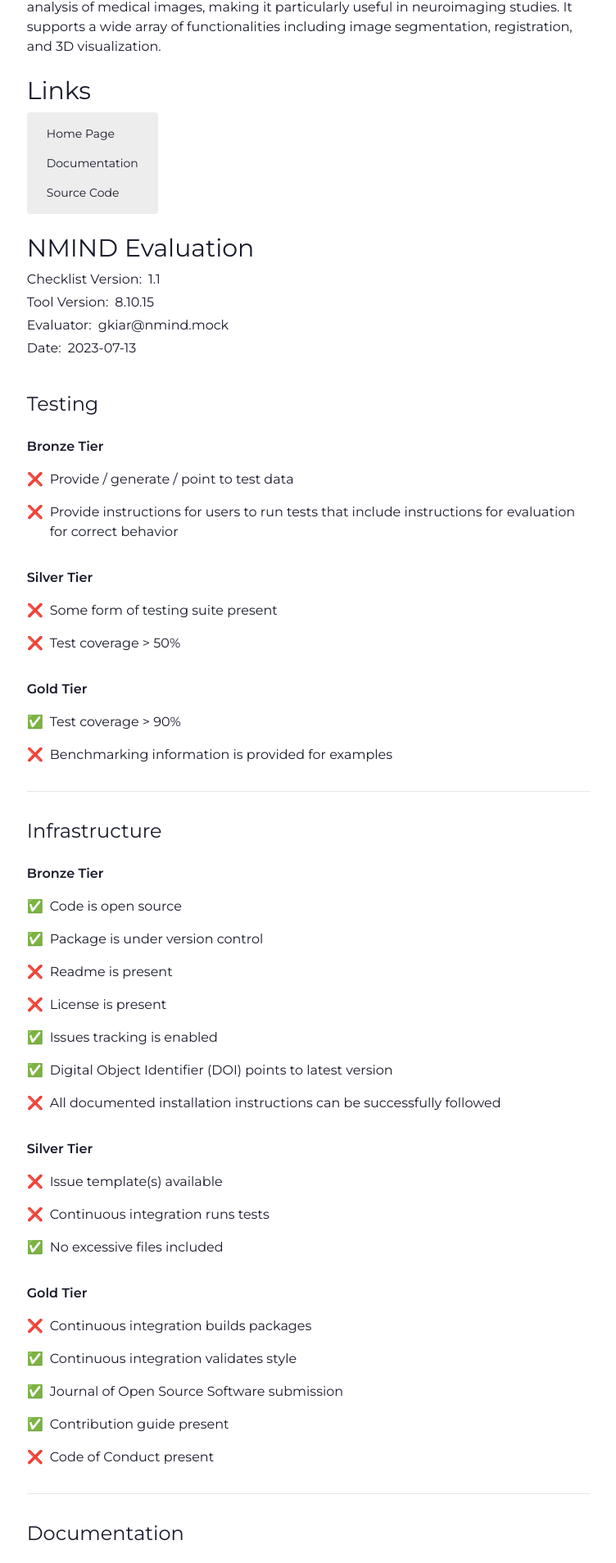
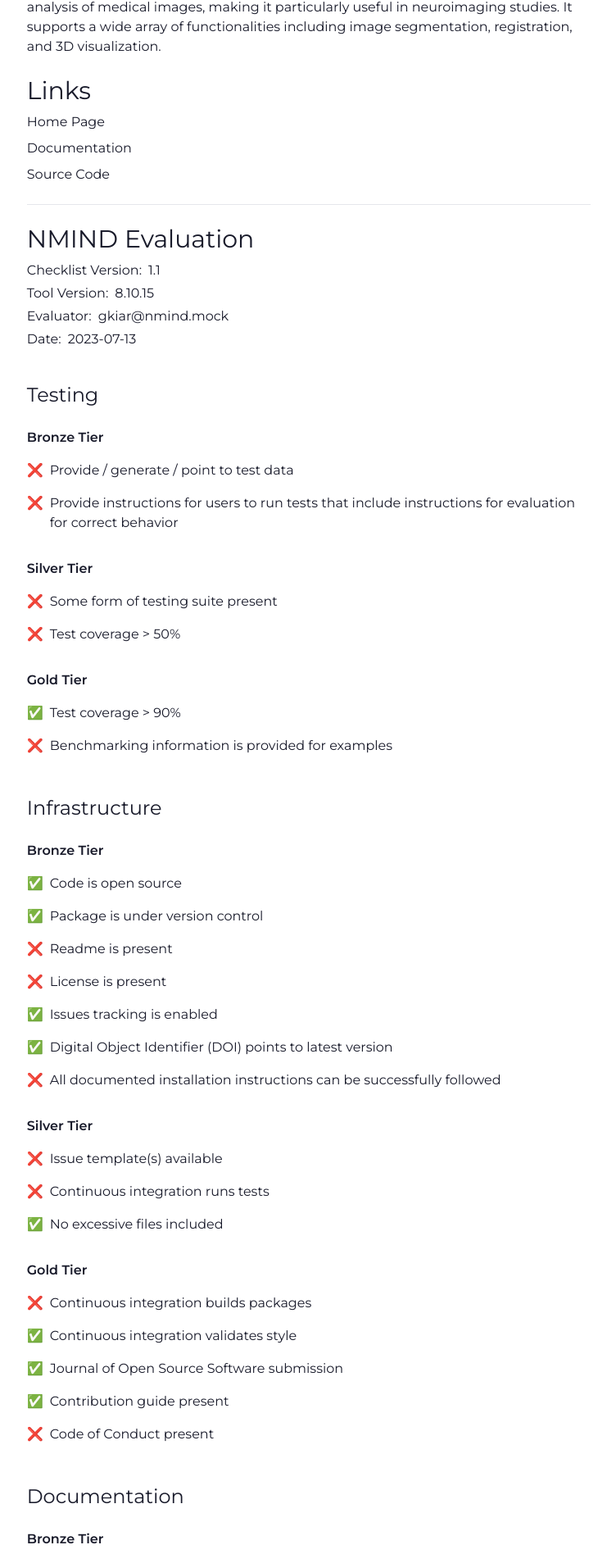
Before and after one commit to nmind/proceedings, a SvelteKit app: page /libraries/3d-slicer in a window 1280 px wide. Shown: the part 395-2302 px from the top of the page at 82% size, without its empty margins (263-1015 px from the left). Built offline with nearby package versions, Linux system fonts and the light colour scheme.

Commit message:
update detail-page, esp. link styles

```diff
--- a/src/lib/components/EvaluationDetail.svelte
+++ b/src/lib/components/EvaluationDetail.svelte
@@ -41,8 +41,7 @@
 		<EvaluationItem prompt={evaluationItem.prompt} value={evaluationItem.value} />
 	{/each}
 
-	<hr class="my-8" />
-	<h3 class="text-lg lg:text-xl xl:text-2xl">Infrastructure</h3>
+	<h3 class="text-lg lg:text-xl xl:text-2xl mt-12">Infrastructure</h3>
 	<h4 class="font-semibold mt-6">Bronze Tier</h4>
 	{#each mungeChecklistSectionTier(evaluation.checklist.infrastructure.bronze, Number(evaluation.checklistVersion)) as evaluationItem (evaluationItem.prompt)}
 		<EvaluationItem prompt={evaluationItem.prompt} value={evaluationItem.value} />
@@ -56,8 +55,7 @@
 		<EvaluationItem prompt={evaluationItem.prompt} value={evaluationItem.value} />
 	{/each}
 
-	<hr class="my-8" />
-	<h3 class="text-lg lg:text-xl xl:text-2xl">Documentation</h3>
+	<h3 class="text-lg lg:text-xl xl:text-2xl mt-12">Documentation</h3>
 	<h4 class="font-semibold mt-6">Bronze Tier</h4>
 	{#each mungeChecklistSectionTier(evaluation.checklist.documentation.bronze, Number(evaluation.checklistVersion)) as evaluationItem (evaluationItem.prompt)}
 		<EvaluationItem prompt={evaluationItem.prompt} value={evaluationItem.value} />
--- a/src/routes/libraries/[slug]/+page.svelte
+++ b/src/routes/libraries/[slug]/+page.svelte
@@ -29,7 +29,7 @@
 		<p class="pt-6">{data?.description}</p>
 
 		{#if data?.tags?.length > 0}
-			<h2 class="text-xl lg:text-2xl xl:text-3xl pt-6 pb-2">Metadata</h2>
+			<h2 class="text-xl lg:text-2xl xl:text-3xl pt-6 pb-4">Tags</h2>
 			<div class="flex flex-row flex-wrap gap-4">
 				{#each data?.tags as tag (tag)}
 					<div class="badge badge-primary badge-outline hyphens-none">{tag}</div>
@@ -38,10 +38,15 @@
 		{/if}
 
 		<h2 class="text-xl lg:text-2xl xl:text-3xl pt-6 pb-2">Links</h2>
-		<ul class="menu menu-md bg-base-200 w-fit rounded-box">
+		<ul class="mb-6">
 			{#each data?.urls as url (url)}
-				<li>
-					<a href={`https://${url.href}/`} target="_blank" rel="noopener noreferrer">
+				<li class="mb-2">
+					<a
+						href={`https://${url.href}/`}
+						target="_blank"
+						rel="noopener noreferrer"
+						class="underline decoration-transparent transition duration-300 ease-in-out hover:decoration-inherit"
+					>
 						{url.text}
 					</a>
 				</li>
@@ -49,6 +54,7 @@
 		</ul>
 
 		{#if sortedEvaluations?.length > 0}
+			<hr />
 			<h2 class="text-xl lg:text-2xl xl:text-3xl pt-6 pb-2">NMIND Evaluation</h2>
 			<EvaluationDetail evaluation={mostRecentEvaluation} />
 			{#each priorEvaluations as evaluation (evaluation)}
```
